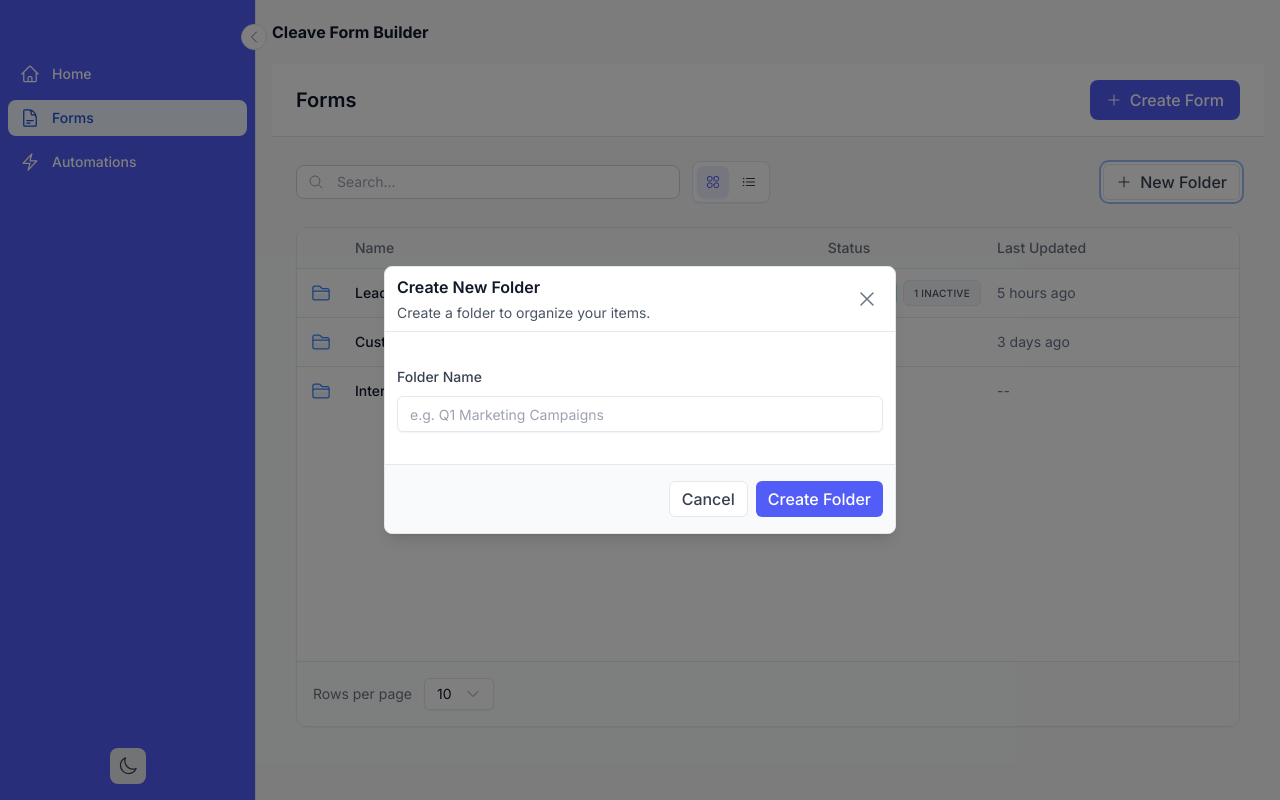
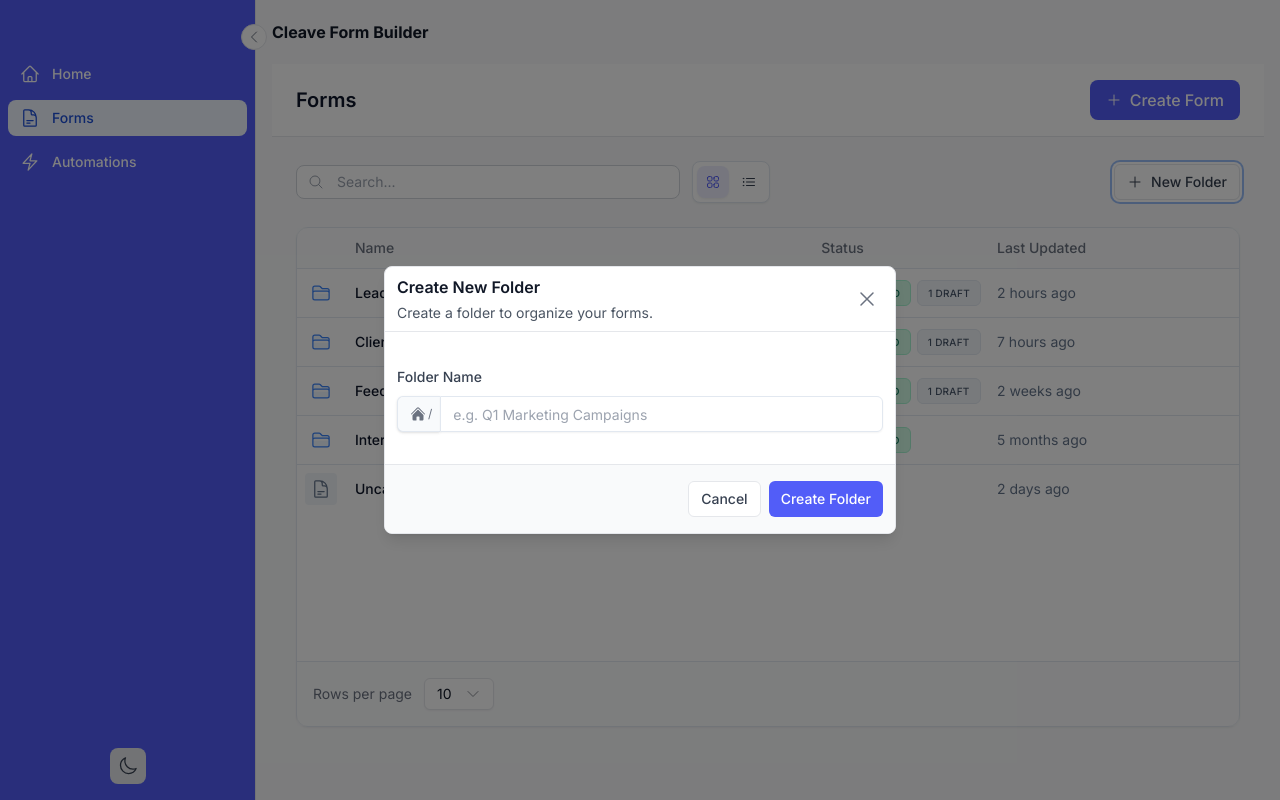
Before and after one commit to bibhuticoder/form-builder-demo, a React (Vite) app: page /forms in a window 1280 px wide. Both pictures are taken after a click on the button "New Folder". Built offline with nearby package versions, Linux system fonts and the light colour scheme; a web font is replaced by a local one.

Commit message:
UI Improvements

```diff
--- a/src/FileExplorer/FileExplorer.tsx
+++ b/src/FileExplorer/FileExplorer.tsx
@@ -4,17 +4,18 @@ import { FileExplorerHeader } from './components/FileExplorerHeader';
 import { FileExplorerToolbar } from './components/FileExplorerToolbar';
 import { FileExplorerTable } from './components/FileExplorerTable';
 import { FileExplorerModals } from './components/FileExplorerModals';
-import { Folder, FileItem } from './types';
+import { Folder, FileItem, FileType } from './types';
 
 interface FileExplorerProps {
     title: string;
+    fileType: FileType;
     createButtonText: string;
     initialFolders?: Folder[];
     initialFiles?: FileItem[];
     onCreateFile: () => void;
 }
 
-const FileExplorerContent: React.FC<FileExplorerProps> = ({ title, createButtonText, onCreateFile }) => {
+const FileExplorerContent: React.FC<FileExplorerProps> = ({ title, createButtonText, onCreateFile, fileType }) => {
     const [isCreateFolderOpen, setIsCreateFolderOpen] = useState(false);
     const [isRenameFolderOpen, setIsRenameFolderOpen] = useState(false);
     const [isMoveFolderModalOpen, setIsMoveFolderModalOpen] = useState(false);
@@ -42,6 +43,7 @@ const FileExplorerContent: React.FC<FileExplorerProps> = ({ title, createButtonT
             </main>
 
             <FileExplorerModals
+                fileType={fileType}
                 isCreateFolderOpen={isCreateFolderOpen}
                 setIsCreateFolderOpen={setIsCreateFolderOpen}
                 isRenameFolderOpen={isRenameFolderOpen}
--- a/src/FileExplorer/components/FileExplorerBreadCrumb.tsx
+++ b/src/FileExplorer/components/FileExplorerBreadCrumb.tsx
@@ -1,5 +1,6 @@
 import React from 'react';
 import { ChevronRightIcon as ChevronRight, FolderIcon as Folder } from '@heroicons/react/24/outline';
+import { HomeIcon as Home } from '@heroicons/react/24/solid';
 import { Button } from '@/components/Button';
 import { cn } from '@/lib/utils';
 import { useFileExplorerContext } from '../context/FileExplorerContext';
@@ -24,7 +25,7 @@ export const FileExplorerBreadCrumb: React.FC = () => {
                 className="h-6 px-2 text-slate-500 hover:text-slate-900 dark:hover:text-gray-100"
                 onClick={() => setCurrentFolderId(null)}
             >
-                All
+                <Home className="w-4 h-4" />
             </Button>
 
             {currentPath.map((folder, idx) => (
--- a/src/FileExplorer/components/FileExplorerModals.tsx
+++ b/src/FileExplorer/components/FileExplorerModals.tsx
@@ -1,5 +1,6 @@
 import React from 'react';
-import { CheckIcon as Check, HomeIcon as Home, FolderIcon as Folder } from '@heroicons/react/24/outline';
+import { CheckIcon as Check, FolderIcon as Folder } from '@heroicons/react/24/outline';
+import { HomeIcon as Home } from '@heroicons/react/24/solid';
 import { Dialog } from '@/components/Dialog';
 import { Button } from '@/components/Button';
 import { Input } from '@/components/input';
@@ -8,6 +9,7 @@ import { ScrollArea } from '@/components/scroll-area';
 import { cn } from '@/lib/utils';
 import { useFileExplorerContext } from '../context/FileExplorerContext';
 import { getFullPathName, getAllSubfolderIds } from '../utils/helpers';
+import { FileType } from '../types';
 
 interface FileExplorerModalsProps {
     isCreateFolderOpen: boolean;
@@ -18,13 +20,14 @@ interface FileExplorerModalsProps {
     setIsMoveFolderModalOpen: (o: boolean) => void;
     isMoveModalOpen: boolean;
     setIsMoveModalOpen: (o: boolean) => void;
+    fileType: FileType;
 }
 
 export const FileExplorerModals: React.FC<FileExplorerModalsProps> = ({
     isCreateFolderOpen, setIsCreateFolderOpen,
     isRenameFolderOpen, setIsRenameFolderOpen,
     isMoveFolderModalOpen, setIsMoveFolderModalOpen,
-    isMoveModalOpen, setIsMoveModalOpen
+    isMoveModalOpen, setIsMoveModalOpen, fileType
 }) => {
     const {
         folders,
@@ -35,24 +38,44 @@ export const FileExplorerModals: React.FC<FileExplorerModalsProps> = ({
         handleCreateFolder,
         handleRenameFolder,
         handleMoveFolder,
-        handleMoveFile
+        handleMoveFile,
+        currentPath
     } = useFileExplorerContext();
+
+    const fullPathStr = currentPath.length > 0 ? `/${currentPath.map(f => f.name).join('/')}/` : '/';
+    const MAX_PATH_LENGTH = 20;
+
+    let displayPathStr = fullPathStr;
+    if (fullPathStr.length > MAX_PATH_LENGTH && currentPath.length > 2) {
+        displayPathStr = `/.../${currentPath[currentPath.length - 1].name}/`;
+    } else if (fullPathStr.length > MAX_PATH_LENGTH && currentPath.length > 0) {
+        displayPathStr = `/${currentPath[currentPath.length - 1].name}/`;
+    }
 
     const createFolderBody = (
         <div className="py-4">
             <Label className="text-gray-700 dark:text-gray-300">Folder Name</Label>
-            <Input
-                value={newFolderName}
-                onChange={(e: React.ChangeEvent<HTMLInputElement>) => setNewFolderName(e.target.value)}
-                placeholder="e.g. Q1 Marketing Campaigns"
-                className="mt-2 text-gray-900 bg-white placeholder:text-gray-400 dark:text-white dark:bg-gray-800 dark:border-gray-700 dark:placeholder:text-gray-500 focus-visible:ring-primary focus-visible:border-primary"
-            />
+            <div className="flex items-center mt-2 group">
+                <div
+                    className="flex items-center justify-center pl-3 pr-2 py-[0.54rem] text-xs text-gray-500 bg-slate-50 border border-slate-200 border-r-0 dark:border-gray-700 dark:bg-gray-800 dark:text-gray-400 rounded-l-md whitespace-nowrap overflow-hidden text-ellipsis max-w-[180px] shrink-0 shadow"
+                    title={fullPathStr}
+                >
+                    <Home className="w-4 h-4 mr-0.5" />
+                    {displayPathStr}
+                </div>
+                <Input
+                    value={newFolderName}
+                    onChange={(e: React.ChangeEvent<HTMLInputElement>) => setNewFolderName(e.target.value)}
+                    placeholder="e.g. Q1 Marketing Campaigns"
+                    className="rounded-l-none text-gray-900 bg-white placeholder:text-gray-400 dark:text-white dark:bg-gray-900 border-slate-200 dark:border-gray-700 focus-visible:ring-primary focus-visible:border-primary flex-1"
+                />
+            </div>
         </div>
     );
     const createFolderFooter = (
         <div className="flex justify-end gap-2">
-            <Button variant="outline" size="sm" onClick={() => setIsCreateFolderOpen(false)}>Cancel</Button>
-            <Button size="sm" onClick={() => handleCreateFolder(() => setIsCreateFolderOpen(false))}>Create Folder</Button>
+            <Button variant="outline" size="sm" className='text-sm' onClick={() => setIsCreateFolderOpen(false)}>Cancel</Button>
+            <Button size="sm" className='text-sm' onClick={() => handleCreateFolder(() => setIsCreateFolderOpen(false))}>Create Folder</Button>
         </div>
     );
 
@@ -69,8 +92,8 @@ export const FileExplorerModals: React.FC<FileExplorerModalsProps> = ({
     );
     const renameFolderFooter = (
         <div className="flex justify-end gap-2">
-            <Button variant="outline" size="sm" onClick={() => setIsRenameFolderOpen(false)}>Cancel</Button>
-            <Button size="sm" onClick={() => handleRenameFolder(() => setIsRenameFolderOpen(false))}>Save Changes</Button>
+            <Button variant="outline" size="sm" className='text-sm' onClick={() => setIsRenameFolderOpen(false)}>Cancel</Button>
+            <Button size="sm" className='text-sm' onClick={() => handleRenameFolder(() => setIsRenameFolderOpen(false))}>Save Changes</Button>
         </div>
     );
 
@@ -81,12 +104,12 @@ export const FileExplorerModals: React.FC<FileExplorerModalsProps> = ({
                     <Button
                         variant="ghost"
                         className={cn(
-                            "w-full justify-start font-normal dark:text-gray-200 dark:hover:bg-gray-700 dark:hover:text-white",
+                            "w-full px-2 py-1 justify-start font-normal dark:text-gray-200 dark:hover:bg-gray-700 dark:hover:text-white",
                             targetMoveFolderId === null && "bg-primary/10 text-primary dark:bg-primary/20 dark:text-primary font-medium"
                         )}
                         onClick={() => setTargetMoveFolderId(null)}
                     >
-                        <Home className="mr-2 h-4 w-4 shrink-0" /> All Folders (Root)
+                        <Home className="mr-2 h-4 w-4 shrink-0" /> Home
                         {targetMoveFolderId === null && <Check className="ml-auto h-4 w-4 shrink-0" />}
                     </Button>
                     {folders.map(folder => {
@@ -100,7 +123,7 @@ export const FileExplorerModals: React.FC<FileExplorerModalsProps> = ({
                                 key={folder.id}
                                 variant="ghost"
                                 className={cn(
-                                    "w-full justify-start font-normal text-sm dark:text-gray-300 dark:hover:bg-gray-700 dark:hover:text-white",
+                                    "w-full px-2 py-1 justify-start font-normal text-sm dark:text-gray-300 dark:hover:bg-gray-700 dark:hover:text-white",
                                     targetMoveFolderId === folder.id && "bg-primary/10 text-primary dark:bg-primary/20 dark:text-primary font-medium"
                                 )}
                                 onClick={() => setTargetMoveFolderId(folder.id)}
@@ -117,8 +140,8 @@ export const FileExplorerModals: React.FC<FileExplorerModalsProps> = ({
     );
     const moveFolderFooter = (
         <div className="flex justify-end gap-2">
-            <Button variant="outline" size="sm" onClick={() => setIsMoveFolderModalOpen(false)}>Cancel</Button>
-            <Button size="sm" onClick={() => handleMoveFolder(() => setIsMoveFolderModalOpen(false))} disabled={targetMoveFolderId === undefined}>Move Folder Here</Button>
+            <Button variant="outline" size="sm" className='text-sm' onClick={() => setIsMoveFolderModalOpen(false)}>Cancel</Button>
+            <Button size="sm" className='text-sm' onClick={() => handleMoveFolder(() => setIsMoveFolderModalOpen(false))} disabled={targetMoveFolderId === undefined}>Move Folder Here</Button>
         </div>
     );
 
@@ -134,7 +157,7 @@ export const FileExplorerModals: React.FC<FileExplorerModalsProps> = ({
                         )}
                         onClick={() => setTargetMoveFolderId(null)}
                     >
-                        <Home className="mr-2 h-4 w-4 shrink-0" /> All Files (Root)
+                        <Home className="mr-2 h-4 w-4 shrink-0" /> Home
                         {targetMoveFolderId === null && <Check className="ml-auto h-4 w-4 shrink-0" />}
                     </Button>
                     {folders.map(folder => {
@@ -172,7 +195,7 @@ export const FileExplorerModals: React.FC<FileExplorerModalsProps> = ({
                 isOpen={isCreateFolderOpen}
                 onClose={() => setIsCreateFolderOpen(false)}
                 header="Create New Folder"
-                subtitle="Create a folder to organize your items."
+                subtitle={`Create a folder to organize your ${fileType}s.`}
                 body={createFolderBody}
                 footer={createFolderFooter}
             />
--- a/src/FileExplorer/components/FileExplorerToolbar.tsx
+++ b/src/FileExplorer/components/FileExplorerToolbar.tsx
@@ -58,7 +58,7 @@ export const FileExplorerToolbar: React.FC<FileExplorerToolbarProps> = ({ openCr
                 </div>
 
                 <div className="flex items-center gap-2">
-                    <Button variant="outline" size="sm" onClick={openCreateFolderModal}>
+                    <Button variant="outline" size="sm" className='text-sm' onClick={openCreateFolderModal}>
                         <Plus className="w-4 h-4" /> New Folder
                     </Button>
                 </div>
--- a/src/FileExplorer/components/FileItemRow.tsx
+++ b/src/FileExplorer/components/FileItemRow.tsx
@@ -11,7 +11,7 @@ import { Badge } from '@/components/badge';
 import { cn } from '@/lib/utils';
 import { FileItem, FileType } from '../types';
 import { useFileExplorerContext } from '../context/FileExplorerContext';
-import { getFullPathName } from '../utils/helpers';
+import { getFullPathName, getStatusVariant } from '../utils/helpers';
 import { BaseExplorerRow, RowAction } from './BaseExplorerRow';
 
 interface FileItemRowProps {
@@ -73,11 +73,6 @@ export const FileItemRow: React.FC<FileItemRowProps> = ({
             }
         },
         {
-            icon: null, // No icon for status toggle
-            label: file.status === 'active' ? "Pause" : "Activate",
-            onClick: () => handleToggleFileStatus(file.id)
-        },
-        {
             icon: <Trash2 className="h-4 w-4" />,
             label: "Delete",
             className: "text-red-600 focus:text-red-500 dark:text-red-400 dark:focus:text-red-300",
@@ -118,7 +113,7 @@ export const FileItemRow: React.FC<FileItemRowProps> = ({
             icon={
                 <div className={cn(
                     "w-8 h-8 rounded flex items-center justify-center",
-                    file.status === 'active' ? "bg-emerald-100 text-emerald-600 dark:bg-emerald-900/30 dark:text-emerald-400" : "bg-slate-100 text-slate-500 dark:bg-gray-800 dark:text-gray-400"
+                    getStatusVariant(file.status) === 'success' ? "bg-emerald-100 text-emerald-600 dark:bg-emerald-900/30 dark:text-emerald-400" : "bg-slate-100 text-slate-500 dark:bg-gray-800 dark:text-gray-400"
                 )}>
                     {getIcon()}
                 </div>
@@ -127,10 +122,10 @@ export const FileItemRow: React.FC<FileItemRowProps> = ({
             pathNode={PathNode}
             statusNode={
                 <Badge
-                    variant={file.status === 'active' ? 'success' : 'muted'}
+                    variant={getStatusVariant(file.status)}
                     className="font-medium tracking-wide text-[10px] uppercase transition-colors"
                 >
-                    {file.status === 'active' ? 'Active' : 'Inactive'}
+                    {file.status}
                 </Badge>
             }
             dateNode={file.lastUpdated}
--- a/src/FileExplorer/components/FolderRow.tsx
+++ b/src/FileExplorer/components/FolderRow.tsx
@@ -10,7 +10,7 @@ import { Badge } from '@/components/badge';
 import { Folder as FolderType } from '../types';
 import { useFileExplorerContext } from '../context/FileExplorerContext';
 import { BaseExplorerRow, RowAction } from './BaseExplorerRow';
-import { getFolderStats } from '../utils/helpers';
+import { getFolderStats, getStatusVariant } from '../utils/helpers';
 
 interface FolderRowProps {
     folder: FolderType;
@@ -81,18 +81,13 @@ export const FolderRow: React.FC<FolderRowProps> = ({ folder, openRenameModal, o
             }
             nameNode={folder.name}
             statusNode={
-                (stats.activeCount > 0 || stats.inactiveCount > 0) ? (
-                    <div className="flex items-center gap-1.5">
-                        {stats.activeCount > 0 && (
-                            <Badge variant="success" className="font-medium tracking-wide text-[10px] uppercase">
-                                {stats.activeCount} Active
+                Object.keys(stats.statusCounts).length > 0 ? (
+                    <div className="flex items-center gap-1.5 overflow-x-auto max-w-[200px] hide-scrollbar">
+                        {Object.entries(stats.statusCounts).map(([statusName, count]) => (
+                            <Badge key={statusName} variant={getStatusVariant(statusName)} className="font-medium tracking-wide text-[10px] uppercase whitespace-nowrap">
+                                {count} {statusName}
                             </Badge>
-                        )}
-                        {stats.inactiveCount > 0 && (
-                            <Badge variant="muted" className="font-medium tracking-wide text-[10px] uppercase">
-                                {stats.inactiveCount} Inactive
-                            </Badge>
-                        )}
+                        ))}
                     </div>
                 ) : null
             }
--- a/src/FileExplorer/types/index.ts
+++ b/src/FileExplorer/types/index.ts
@@ -10,7 +10,7 @@ export enum FileType {
     Email = 'email'
 }
 
-export type FileStatusType = 'active' | 'inactive';
+export type FileStatusType = 'active' | 'inactive' | 'published' | 'draft' | string;
 
 export type FileItem = {
     id: string;
--- a/src/FileExplorer/utils/helpers.ts
+++ b/src/FileExplorer/utils/helpers.ts
@@ -50,15 +50,17 @@ export const parseRelativeDate = (dateStr: string): number => {
 
 export const getFolderStats = (folderId: string, folders: Folder[], files: FileItem[]) => {
     const subfolderIds = getAllSubfolderIds(folderId, folders);
-    let activeCount = 0;
-    let inactiveCount = 0;
+    const statusCounts: Record<string, number> = {};
     let latestUpdateStr = 'Never';
     let latestUpdateMs = Number.MAX_SAFE_INTEGER;
 
     files.forEach(file => {
         if (file.folderId && subfolderIds.includes(file.folderId)) {
-            if (file.status === 'active') activeCount++;
-            if (file.status === 'inactive') inactiveCount++;
+            const currentStatus = file.status;
+            if (!statusCounts[currentStatus]) {
+                statusCounts[currentStatus] = 0;
+            }
+            statusCounts[currentStatus]++;
 
             const fileMs = parseRelativeDate(file.lastUpdated);
             if (fileMs < latestUpdateMs) {
@@ -69,9 +71,19 @@ export const getFolderStats = (folderId: string, folders: Folder[], files: FileI
     });
 
     return {
-        activeCount,
-        inactiveCount,
+        statusCounts,
         latestUpdateStr: latestUpdateMs === Number.MAX_SAFE_INTEGER ? '--' : latestUpdateStr,
         latestUpdateMs
     };
 };
+
+export const getStatusVariant = (status: string): 'success' | 'muted' | 'default' => {
+    const lowerStatus = status.toLowerCase();
+    if (['active', 'published', 'success'].includes(lowerStatus)) {
+        return 'success';
+    }
+    if (['inactive', 'draft', 'archived'].includes(lowerStatus)) {
+        return 'muted';
+    }
+    return 'default';
+};
--- /dev/null
+++ b/src/data/forms.json
@@ -0,0 +1,135 @@
+[
+    {
+        "id": "form_folder_1",
+        "type": "folder",
+        "name": "Lead Capture",
+        "children": [
+            {
+                "id": "form_item_1",
+                "type": "form",
+                "name": "Website Contact Us",
+                "status": "published",
+                "lastUpdated": "2 hours ago"
+            },
+            {
+                "id": "form_item_2",
+                "type": "form",
+                "name": "Newsletter Subscription",
+                "status": "published",
+                "lastUpdated": "1 week ago"
+            },
+            {
+                "id": "form_item_3",
+                "type": "form",
+                "name": "Free Trial Request",
+                "status": "published",
+                "lastUpdated": "3 days ago"
+            },
+            {
+                "id": "form_folder_2",
+                "type": "folder",
+                "name": "Landing Pages",
+                "children": [
+                    {
+                        "id": "form_item_4",
+                        "type": "form",
+                        "name": "Q1 Ebook Download",
+                        "status": "draft",
+                        "lastUpdated": "2 months ago"
+                    },
+                    {
+                        "id": "form_item_5",
+                        "type": "form",
+                        "name": "Webinar Registration",
+                        "status": "published",
+                        "lastUpdated": "1 day ago"
+                    }
+                ]
+            }
+        ]
+    },
+    {
+        "id": "form_folder_3",
+        "type": "folder",
+        "name": "Client Onboarding",
+        "children": [
+            {
+                "id": "form_item_6",
+                "type": "form",
+                "name": "New Client Intake Form",
+                "status": "published",
+                "lastUpdated": "7 hours ago"
+            },
+            {
+                "id": "form_item_7",
+                "type": "form",
+                "name": "Business Profile Questionnaire",
+                "status": "published",
+                "lastUpdated": "4 days ago"
+            },
+            {
+                "id": "form_item_8",
+                "type": "form",
+                "name": "Billing Setup Details",
+                "status": "draft",
+                "lastUpdated": "1 month ago"
+            }
+        ]
+    },
+    {
+        "id": "form_folder_4",
+        "type": "folder",
+        "name": "Feedback & Surveys",
+        "children": [
+            {
+                "id": "form_item_9",
+                "type": "form",
+                "name": "Net Promoter Score (NPS)",
+                "status": "published",
+                "lastUpdated": "2 weeks ago"
+            },
+            {
+                "id": "form_item_10",
+                "type": "form",
+                "name": "Customer Satisfaction Survey",
+                "status": "published",
+                "lastUpdated": "1 month ago"
+            },
+            {
+                "id": "form_item_11",
+                "type": "form",
+                "name": "Feature Request Intake",
+                "status": "draft",
+                "lastUpdated": "3 months ago"
+            }
+        ]
+    },
+    {
+        "id": "form_folder_5",
+        "type": "folder",
+        "name": "Internal Forms",
+        "children": [
+            {
+                "id": "form_item_12",
+                "type": "form",
+                "name": "Employee Expense Report",
+                "status": "published",
+                "lastUpdated": "1 year ago"
+            },
+            {
+                "id": "form_item_13",
+                "type": "form",
+                "name": "Leave Request",
+                "status": "published",
+                "lastUpdated": "5 months ago"
+            }
+        ]
+    },
+    {
+        "id": "form_item_14",
+        "type": "form",
+        "name": "Uncategorized Event RSVP",
+        "status": "draft",
+        "lastUpdated": "2 days ago"
+    }
+]
--- a/src/pages/Automations.tsx
+++ b/src/pages/Automations.tsx
@@ -1,6 +1,6 @@
 import { useNavigate } from 'react-router-dom';
 import FileExplorer from '../FileExplorer';
-import { FileItem } from '../FileExplorer/types';
+import { FileItem, FileType } from '../FileExplorer/types';
 import { mockFolders, mockFiles } from '../data/parseMockData';
 
 export default function Automations() {
@@ -21,6 +21,7 @@ export default function Automations() {
         <div className="h-full w-full">
             <FileExplorer
                 title="Automations"
+                fileType={FileType.Automation}
                 createButtonText="Create Automation"
                 initialFiles={files}
                 initialFolders={folders}
--- a/src/pages/Forms.tsx
+++ b/src/pages/Forms.tsx
@@ -1,14 +1,14 @@
 import { useNavigate } from 'react-router-dom';
 import FileExplorer from '../FileExplorer';
-import { mockFolders, mockFiles } from '../data/parseMockData';
+import { mockFormFolders, mockFormFiles } from '../data/parseMockData';
 import { FileType } from '../FileExplorer/types';
 
 export default function Forms() {
     const navigate = useNavigate();
 
     // You can filter to only show 'form' files or show all
-    const filteredFiles = mockFiles.filter((f: any) => f.type === FileType.Form);
-    const folders = mockFolders;
+    const filteredFiles = mockFormFiles.filter((f: any) => f.type === FileType.Form);
+    const folders = mockFormFolders;
 
     const handleCreateNew = () => {
         navigate('/forms/new');
@@ -18,6 +18,7 @@ export default function Forms() {
         <div className="h-full w-full">
             <FileExplorer
                 title="Forms"
+                fileType={FileType.Form}
                 createButtonText="Create Form"
                 initialFiles={filteredFiles}
                 initialFolders={folders}
```
Also changed, not shown: src/data/parseMockData.ts (+16 -5 lines).
